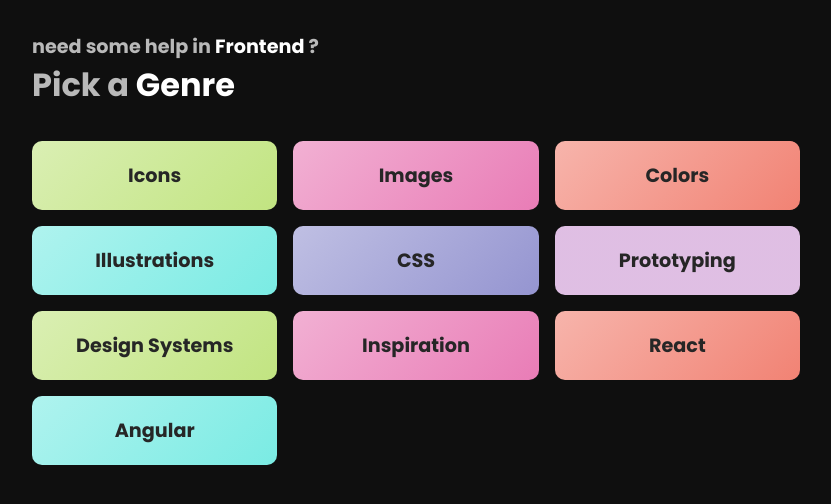
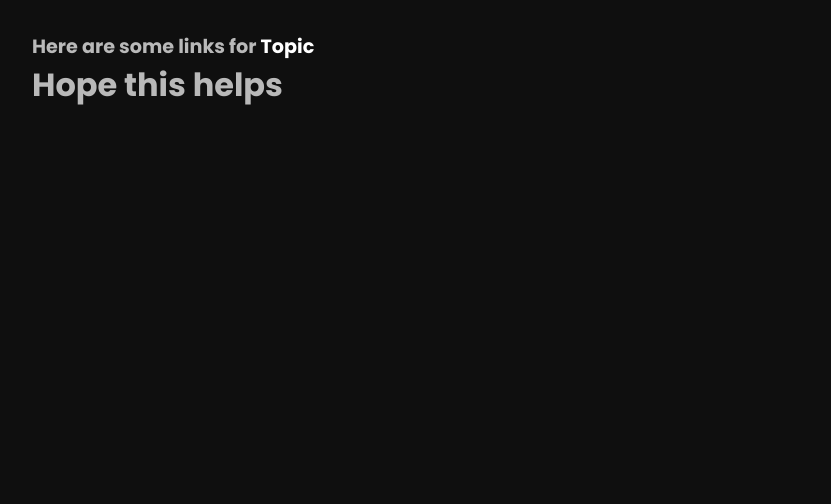
Before and after one commit to SandyDev00076/Frontend-tips, a React (Create React App) app: page /genre/angular in a window 1280 px wide. Shown: the top 504 px of the page, without its empty margins (224-1055 px from the left). Built offline with nearby package versions, Linux system fonts and the light colour scheme.

Commit message:
add genre page

```diff
--- a/src/App.tsx
+++ b/src/App.tsx
@@ -1,12 +1,16 @@
 import React from "react";
 import { BrowserRouter as Router, Switch, Route } from "react-router-dom";
 import GenreList from "components/GenreList";
+import GenrePage from "components/GenrePage";
 
 function App() {
   return (
     <Router>
       <Switch>
-        <Route path="/">
+        <Route path="/genre/:id">
+          <GenrePage />
+        </Route>
+        <Route path="/" exact>
           <GenreList />
         </Route>
       </Switch>
--- a/src/components/GenreList.module.scss
+++ b/src/components/GenreList.module.scss
@@ -5,18 +5,7 @@
 }
 
 .intro {
-  margin-bottom: 32px;
-  h1 {
-    font-size: 1.2rem;
-  }
-
-  strong {
-    color: white;
-  }
-
-  h2 {
-    font-size: 2rem;
-  }
+  @extend %pageIntro;
 }
 
 .genres {
--- /dev/null
+++ b/src/components/GenrePage.module.scss
@@ -0,0 +1,9 @@
+@use "../styles/shared";
+
+.container {
+  @extend %page;
+}
+
+.intro {
+  @extend %pageIntro;
+}
--- /dev/null
+++ b/src/components/GenrePage.tsx
@@ -0,0 +1,20 @@
+import React from "react";
+import { motion } from "framer-motion";
+import { popFromLeftWithDelay } from "utils";
+
+import styles from "./GenrePage.module.scss";
+
+const GenrePage = () => {
+  return (
+    <section className={styles.container}>
+      <div className={styles.intro}>
+        <motion.h1 {...popFromLeftWithDelay(0.4)}>
+          Here are some links for <strong>Topic</strong>
+        </motion.h1>
+        <motion.h2 {...popFromLeftWithDelay(0.8)}>Hope this helps</motion.h2>
+      </div>
+    </section>
+  );
+};
+
+export default GenrePage;
--- a/src/styles/_shared.scss
+++ b/src/styles/_shared.scss
@@ -3,6 +3,21 @@
   color: var(--text-secondary);
   min-height: 100vh;
   padding: 32px 20%;
+}
+
+%pageIntro {
+  margin-bottom: 32px;
+  h1 {
+    font-size: 1.2rem;
+  }
+
+  strong {
+    color: white;
+  }
+
+  h2 {
+    font-size: 2rem;
+  }
 }
 
 @media screen and (max-width: 860px) {
--- a/src/utils/anims.ts
+++ b/src/utils/anims.ts
@@ -23,7 +23,7 @@
       },
     },
     focus: {
-      filter: focused ? "brightness(0.9)" : "unset",
+      filter: focused ? "brightness(0.9)" : "brightness(1)",
     },
   };
 }
```
